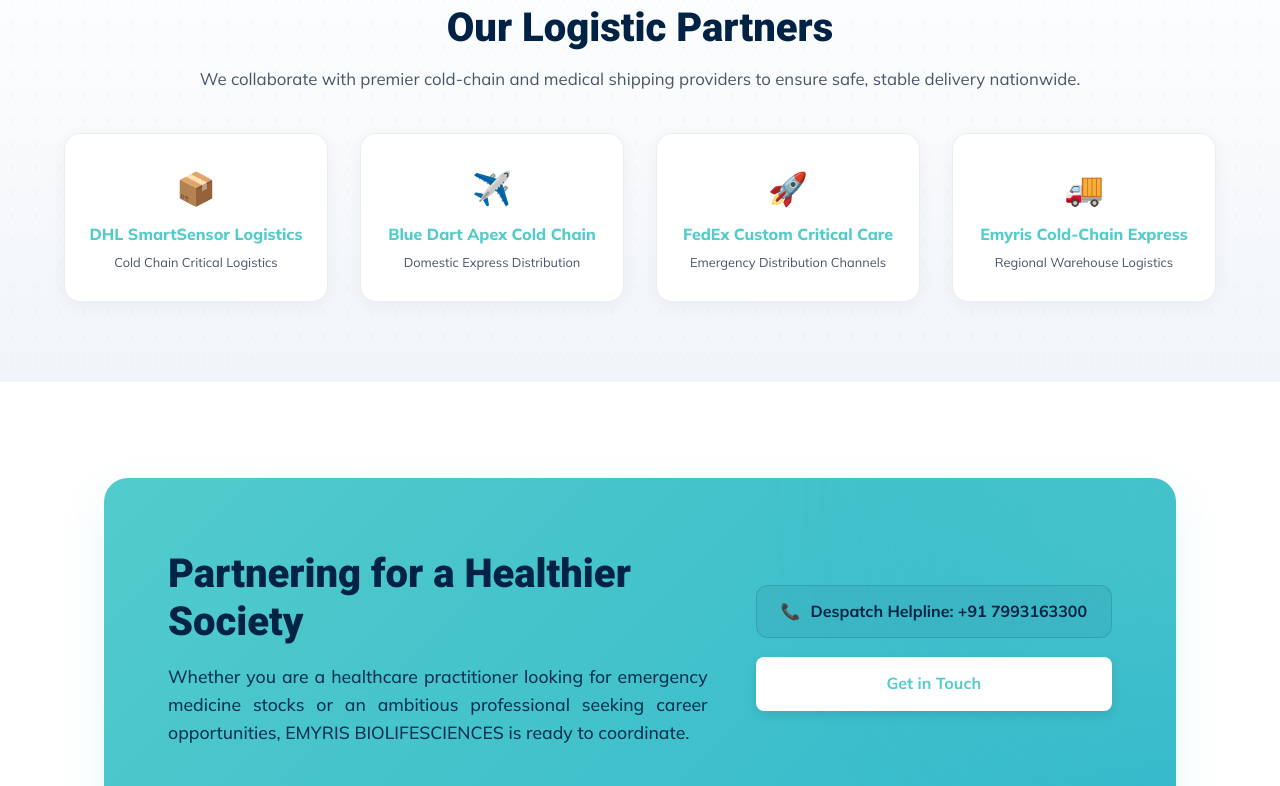
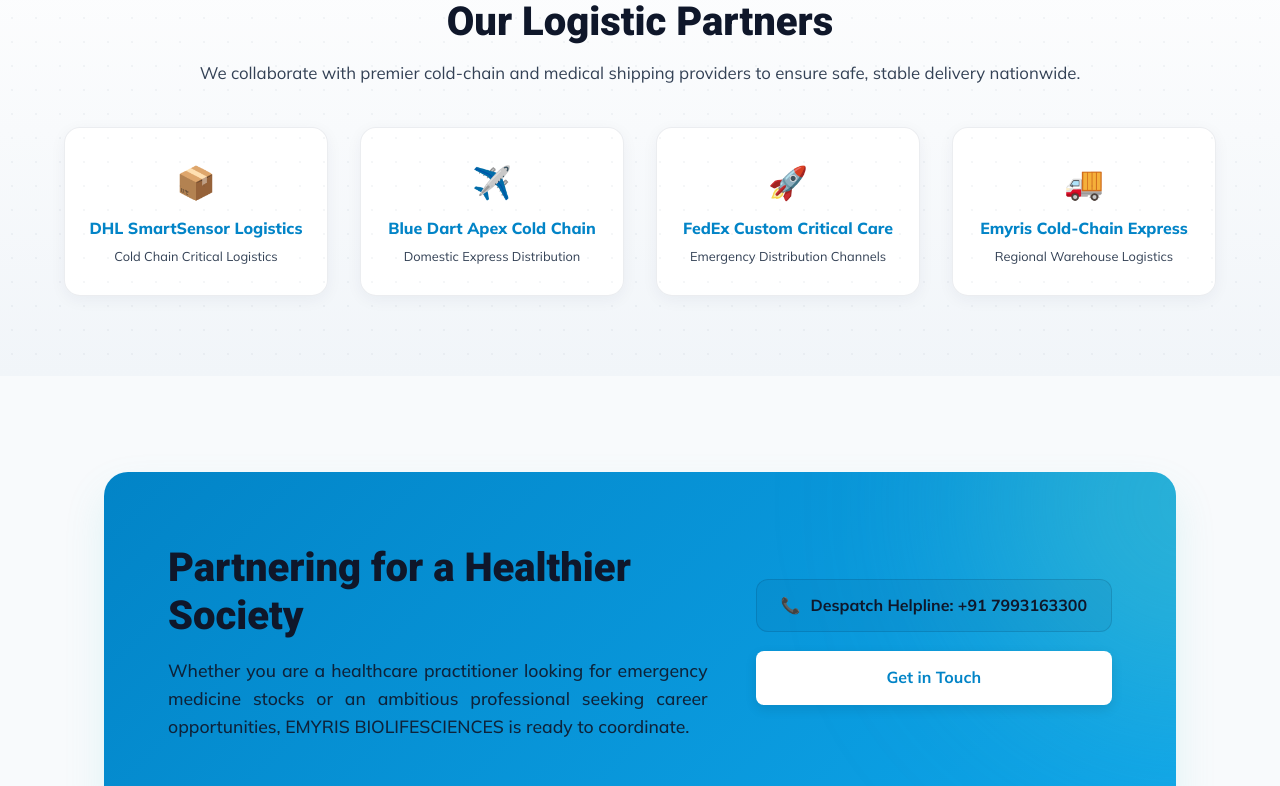
Before and after one commit to briskheal/emyrisweb, a React (Vite) app: page / in a window 1280 px wide. Shown: the part 6300-7086 px from the top of the page. Built offline with nearby package versions, Linux system fonts and the light colour scheme; no server answers; what react-google-recaptcha-v3 would draw is missing.

Commit message:
style: remove hazy glass blur and apply crisp solid cards with vibrant contrast

```diff
--- a/src/index.css
+++ b/src/index.css
@@ -1,14 +1,15 @@
 @import url('https://fonts.googleapis.com/css2?family=Mulish:wght@300;400;500;600;700;800&family=Roboto:wght@300;400;500;700;900&display=swap');
 
 :root {
-  --bg-dark: #ffffff;
-  --bg-panel: #f5faff; /* Old grey-color */
-  --primary: #52cbcb; /* Old skin-color (teal) */
-  --secondary: #34b9cc; /* Old skin-border-color */
-  --text-light: #002345; /* Old dark-grey-color (navy) */
-  --text-muted: #475569; /* Darkened grey for better readability */
-  --glass-border: rgba(0, 0, 0, 0.1);
-  --transition: all 0.3s ease;
+  --bg-dark: #f8fafc;
+  --bg-panel: #ffffff;
+  --primary: #0284c7; /* Vibrant Corporate Medical Blue */
+  --secondary: #0ea5e9; /* Crisp Accent Cyan */
+  --text-light: #0f172a; /* Deep Charcoal/Slate for maximum sharpness */
+  --text-muted: #334155; /* High-contrast readable body text */
+  --glass-border: #cbd5e1; /* Crisp, distinct structural border */
+  --card-border: #e2e8f0;
+  --transition: all 0.25s ease-in-out;
 }
 
 * {
@@ -30,12 +31,10 @@
 
 /* Glassmorphism Classes */
 .glass {
-  background: rgba(255, 255, 255, 0.8);
-  backdrop-filter: blur(16px);
-  -webkit-backdrop-filter: blur(16px);
-  border: 1px solid var(--glass-border);
-  box-shadow: 0 4px 30px rgba(0, 0, 0, 0.05);
-  border-radius: 16px;
+  background: #ffffff;
+  border: 1px solid var(--card-border);
+  box-shadow: 0 4px 6px -1px rgba(0, 0, 0, 0.06), 0 2px 4px -2px rgba(0, 0, 0, 0.04);
+  border-radius: 12px;
 }
 
 /* Navbar - matched to emyrisbio.com header color #002345 */
@@ -442,10 +441,11 @@
 .admin-layout {
   display: flex;
   min-height: calc(100vh - 80px);
-  max-width: 1400px;
+  max-width: 1440px;
   margin: 0 auto;
-  gap: 2rem;
-  padding: 2rem;
+  gap: 1.5rem;
+  padding: 1.5rem;
+  background-color: #f1f5f9;
 }
 
 .admin-sidebar {
@@ -510,11 +510,14 @@
 
 .admin-content {
   flex: 1;
-  padding: 2.5rem 2rem;
-  border-radius: 16px;
+  padding: 2rem 2.25rem;
+  border-radius: 12px;
   min-width: 0;
   max-width: 100%;
   overflow-x: hidden;
+  background: #ffffff !important;
+  border: 1px solid #cbd5e1 !important;
+  box-shadow: 0 4px 12px rgba(0, 0, 0, 0.05) !important;
 }
 
 .admin-section {
@@ -969,11 +972,9 @@
 }
 
 .services-bg-section .premium-glass {
-  background: rgba(255, 255, 255, 0.7);
-  border: 1px solid rgba(255, 255, 255, 0.8);
-  border-top: 4px solid var(--secondary);
-  box-shadow: 0 10px 30px rgba(0, 35, 69, 0.04);
-  backdrop-filter: blur(12px);
+  background: #ffffff;
+  border: 1px solid #e2e8f0;
+  box-shadow: 0 4px 12px rgba(0, 35, 69, 0.06);
   border-radius: 20px;
   padding: 2.5rem;
   position: relative;
```
Also changed, not shown: 4 other files (tests, documents, lock files or other folders).
